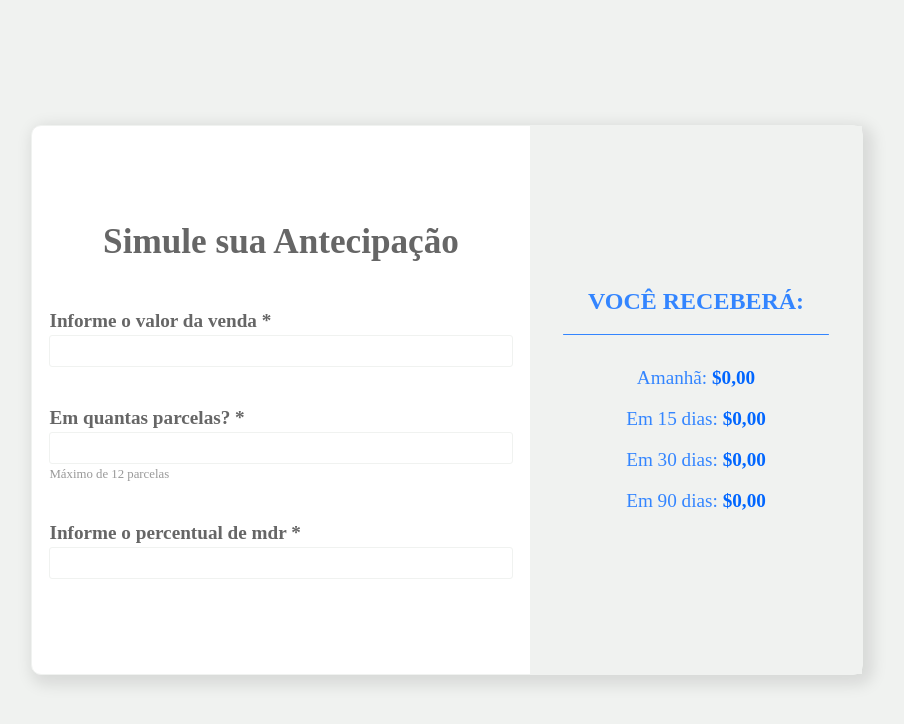
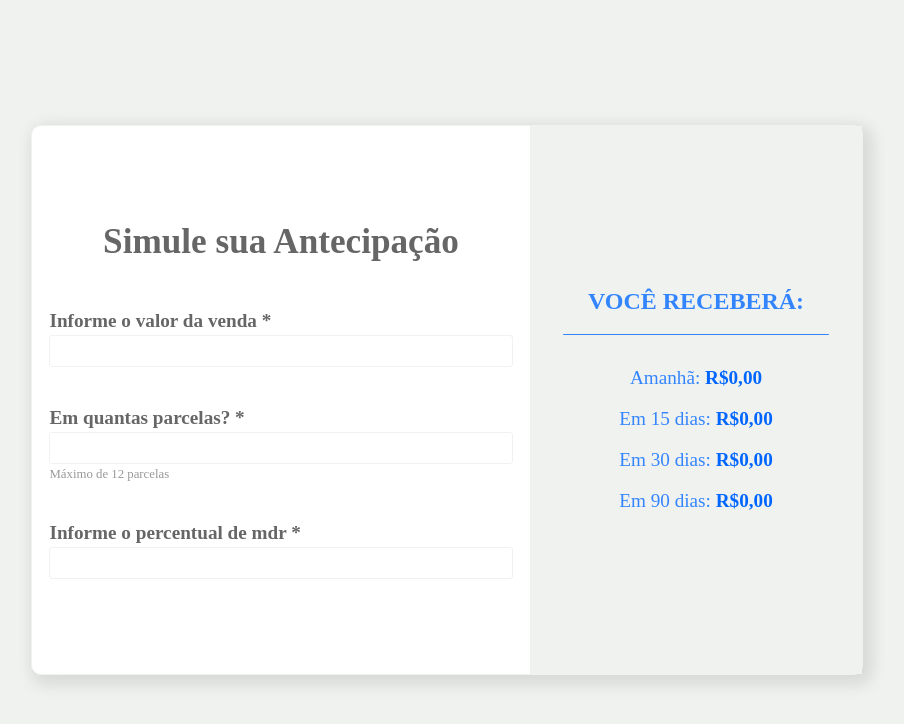
Before and after one commit to Fernando-Scramignon/Antecipador_de_Parcelas, a React (Create React App) app: page / in a window 1280 px wide. Shown: the top 724 px of the page, without its empty margins (193-1097 px from the left). Built offline with nearby package versions, Linux system fonts and the light colour scheme.

Commit message:
fix: replaces currency type

```diff
--- a/src/components/Calculator/index.jsx
+++ b/src/components/Calculator/index.jsx
@@ -11,6 +11,7 @@ export function Calculator() {
                 <CalculatorInput
                     className="calculator-main-container__input"
                     title={"Informe o valor da venda *"}
+                    inputType={"money"}
                 />
                 <CalculatorInput
                     className="calculator-main-container__input"
@@ -32,10 +33,10 @@ export function Calculator() {
             <div className="calculator-result">
                 <h2 className="calculator-result__title">VOCÊ RECEBERÁ: </h2>
                 <hr className="calculator-result__hr" />
-                <p className="calculator-result__results">Amanhã: <b>$0,00</b></p>
-                <p className="calculator-result__results">Em 15 dias: <b>$0,00</b></p>
-                <p className="calculator-result__results">Em 30 dias: <b>$0,00</b></p>
-                <p className="calculator-result__results">Em 90 dias: <b>$0,00</b></p>
+                <p className="calculator-result__results">Amanhã: <b>R$0,00</b></p>
+                <p className="calculator-result__results">Em 15 dias: <b>R$0,00</b></p>
+                <p className="calculator-result__results">Em 30 dias: <b>R$0,00</b></p>
+                <p className="calculator-result__results">Em 90 dias: <b>R$0,00</b></p>
             </div>
         </Container>
     )
```
